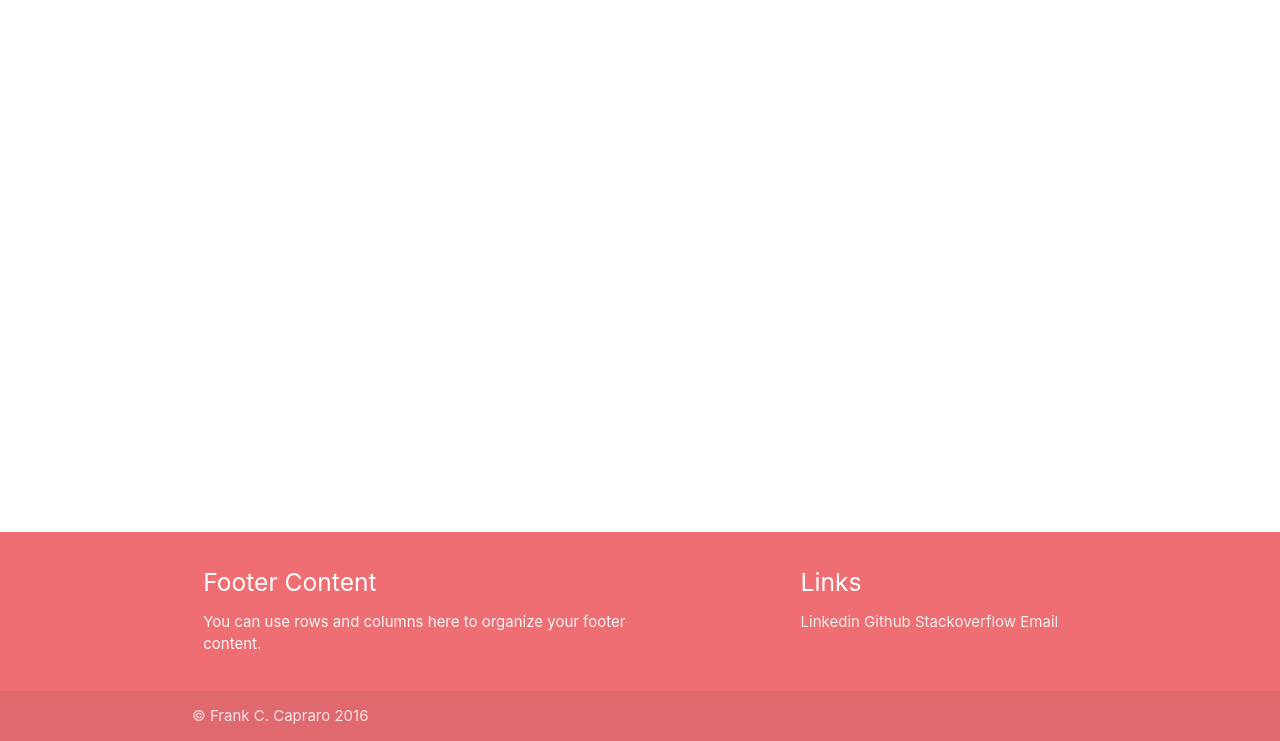
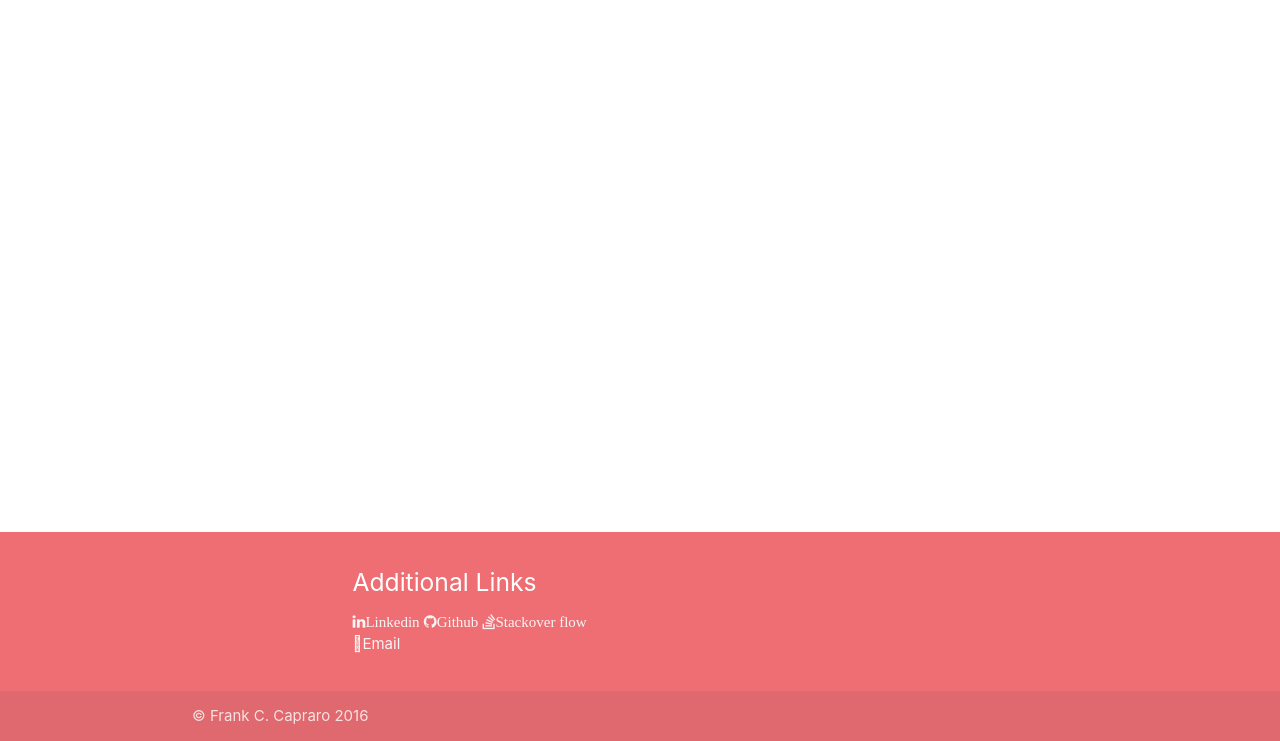
Before and after one commit to Frank-216/new-portfolio, a website: page public/index.html in a window 1280 px wide. Shown: the part 813-1554 px from the top of the page. Drawn offline with nearby package versions, Linux system fonts and the light colour scheme.

Commit message:
updated icons

```diff
--- a/public/index.html
+++ b/public/index.html
@@ -4,6 +4,10 @@
 	<title>Home</title>
 	<!-- Compiled and minified CSS -->
   <link rel="stylesheet" href="https://cdnjs.cloudflare.com/ajax/libs/materialize/0.97.7/css/materialize.min.css">
+  <!-- Awesome Font  -->
+  <link rel="stylesheet" href="https://cdnjs.cloudflare.com/ajax/libs/font-awesome/4.7.0/css/font-awesome.min.css">
+
+
 
 	<!-- Compiled and minified JavaScript -->
   <script src="https://cdnjs.cloudflare.com/ajax/libs/materialize/0.97.7/js/materialize.min.js"></script>
@@ -42,25 +46,21 @@
 	   <footer class="page-footer">
           <div class="container">
             <div class="row">
-              <div class="col l6 s12">
-                <h5 class="white-text">Footer Content</h5>
-                <p class="grey-text text-lighten-4">You can use rows and columns here to organize your footer content.</p>
-              </div>
               <div class="col l4 offset-l2 s12">
-                <h5 class="white-text">Links</h5>
+                <h5 class="white-text">Additional Links</h5>
+                <!-- add icons for each link -->
                 <p>
-                  <a class="grey-text text-lighten-3" href="https://www.linkedin.com/in/frank-capraro">Linkedin</a>
-                  <a class="grey-text text-lighten-3" href="https://github.com/Frank-216">Github</a>
-                  <a class="grey-text text-lighten-3" href="http://stackoverflow.com/users/6876392/frank">Stackoverflow</a>
-                  <a class="grey-text text-lighten-3" href="mailto:frank.capraro@gmail.com">Email</a>
-                </ul>
+                  <a class=" fa fa-linkedin grey-text text-lighten-4 " href="https://www.linkedin.com/in/frank-capraro">Linkedin</a>
+                  <a class="fa fa-github grey-text text-lighten-4 " href="https://github.com/Frank-216">Github</a>
+                  <a class="fa fa-stack-overflow grey-text text-lighten-4" href="http://stackoverflow.com/users/6876392/frank">Stackover flow</a>
+                  <a class="fa-envelope grey-text text-lighten-4" href="mailto:frank.capraro@gmail.com">Email</a>
+                </p>
               </div>
             </div>
           </div>
           <div class="footer-copyright">
             <div class="container">
             © Frank C. Capraro 2016
-
             </div>
           </div>
         </footer>
```
Also changed, not shown: 1 other file.
